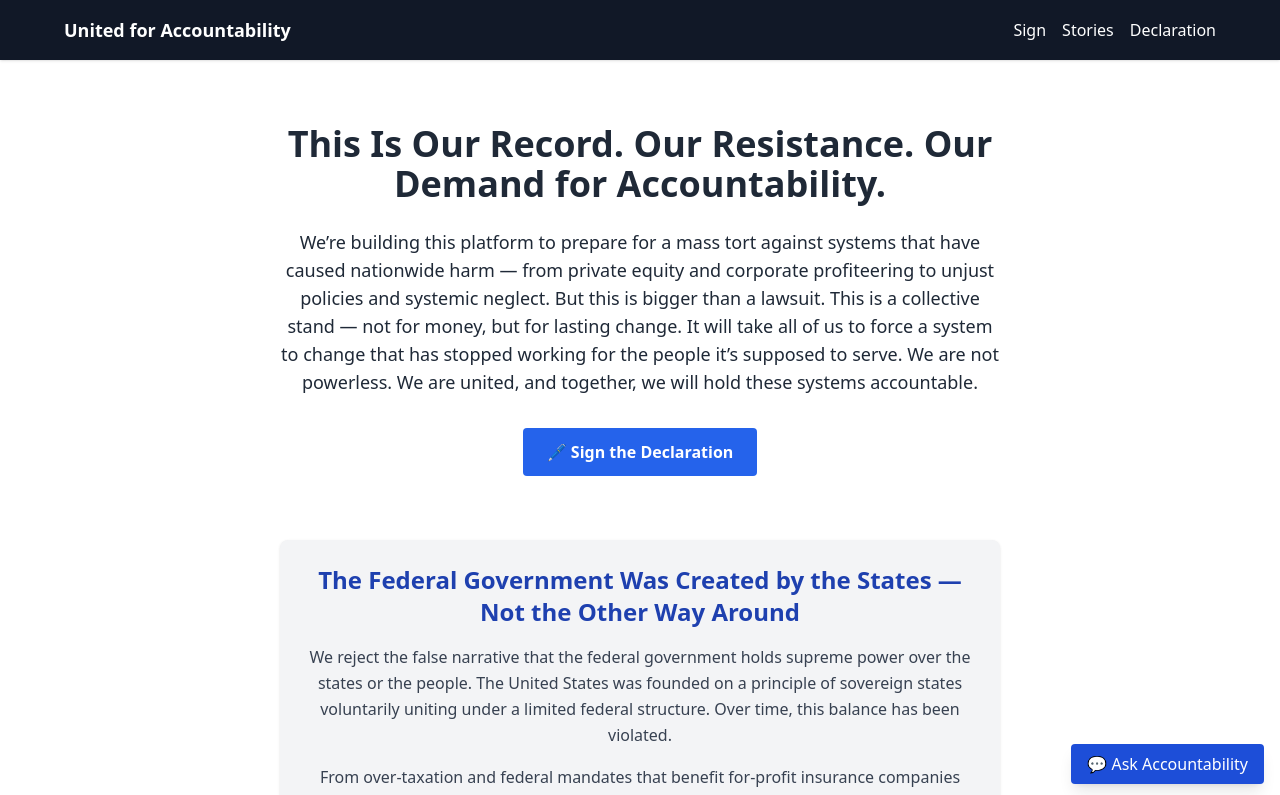
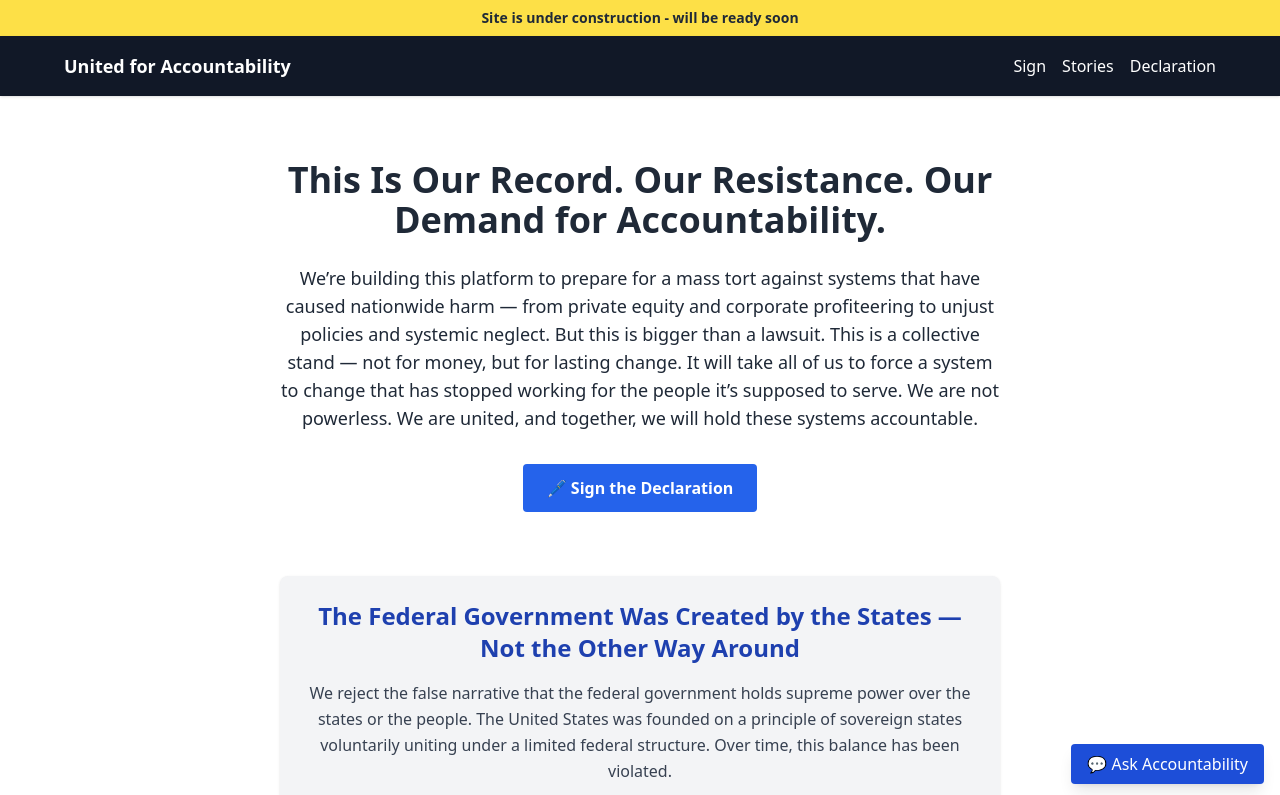
Before and after one commit to United-for-Accountability/mass-tort-platform, a Next.js app: page / in a window 1280 px wide. Shown: the top 795 px of the page. Built offline with nearby package versions, Linux system fonts and the light colour scheme.

Commit message:
Add site construction banner

```diff
--- /dev/null
+++ b/components/ConstructionBanner.js
@@ -0,0 +1,9 @@
+import React from 'react';
+
+export default function ConstructionBanner() {
+  return (
+    <div className="bg-yellow-300 text-center py-2 text-sm font-semibold text-gray-800">
+      Site is under construction - will be ready soon
+    </div>
+  );
+}
--- a/pages/_app.js
+++ b/pages/_app.js
@@ -1,9 +1,11 @@
 import '../styles/globals.css';
 import AIAssistant from '../components/AIAssistant';
+import ConstructionBanner from '../components/ConstructionBanner';
 
 export default function App({ Component, pageProps }) {
   return (
     <>
+      <ConstructionBanner />
       <Component {...pageProps} />
       <AIAssistant />
     </>
```
